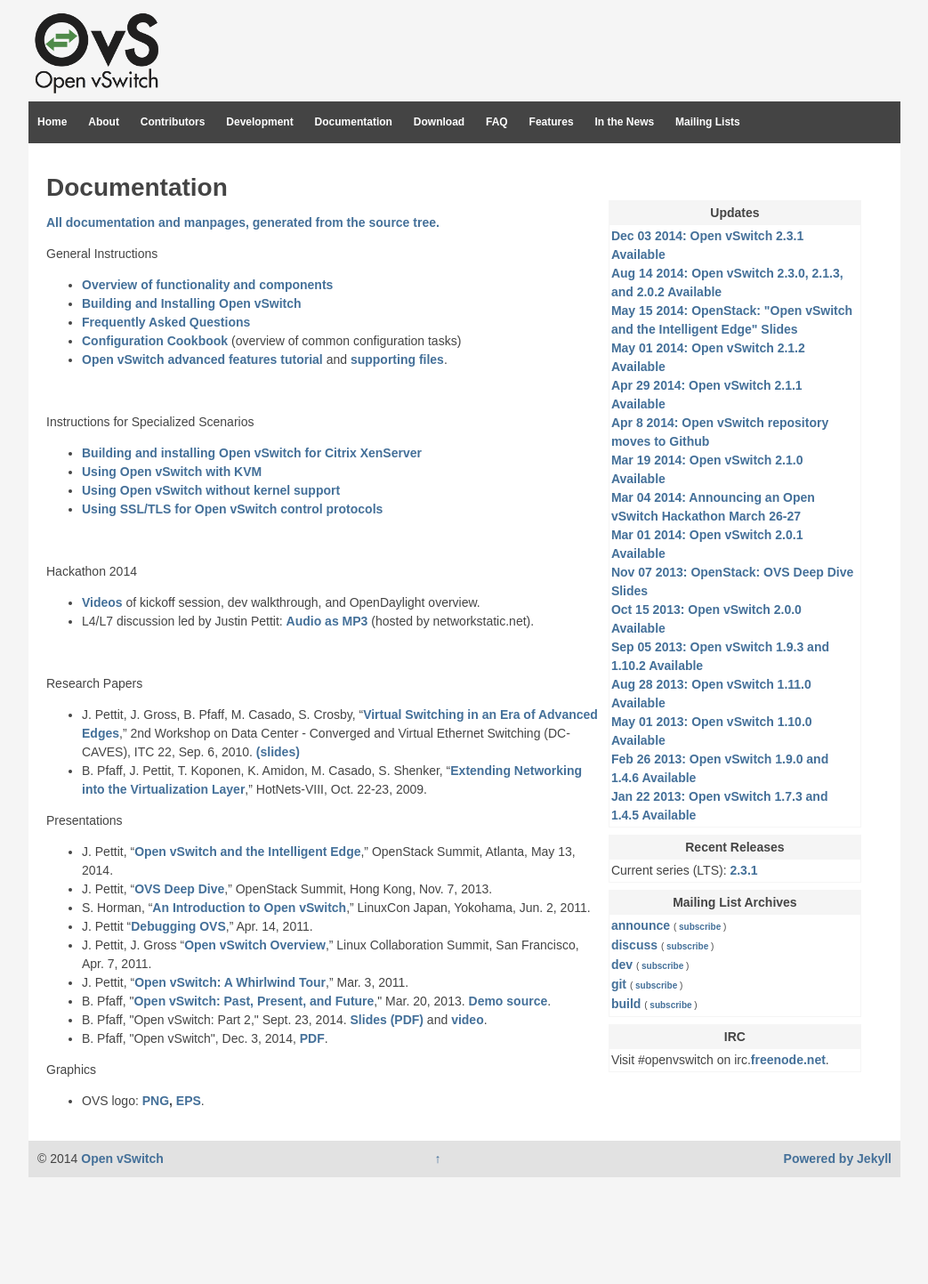
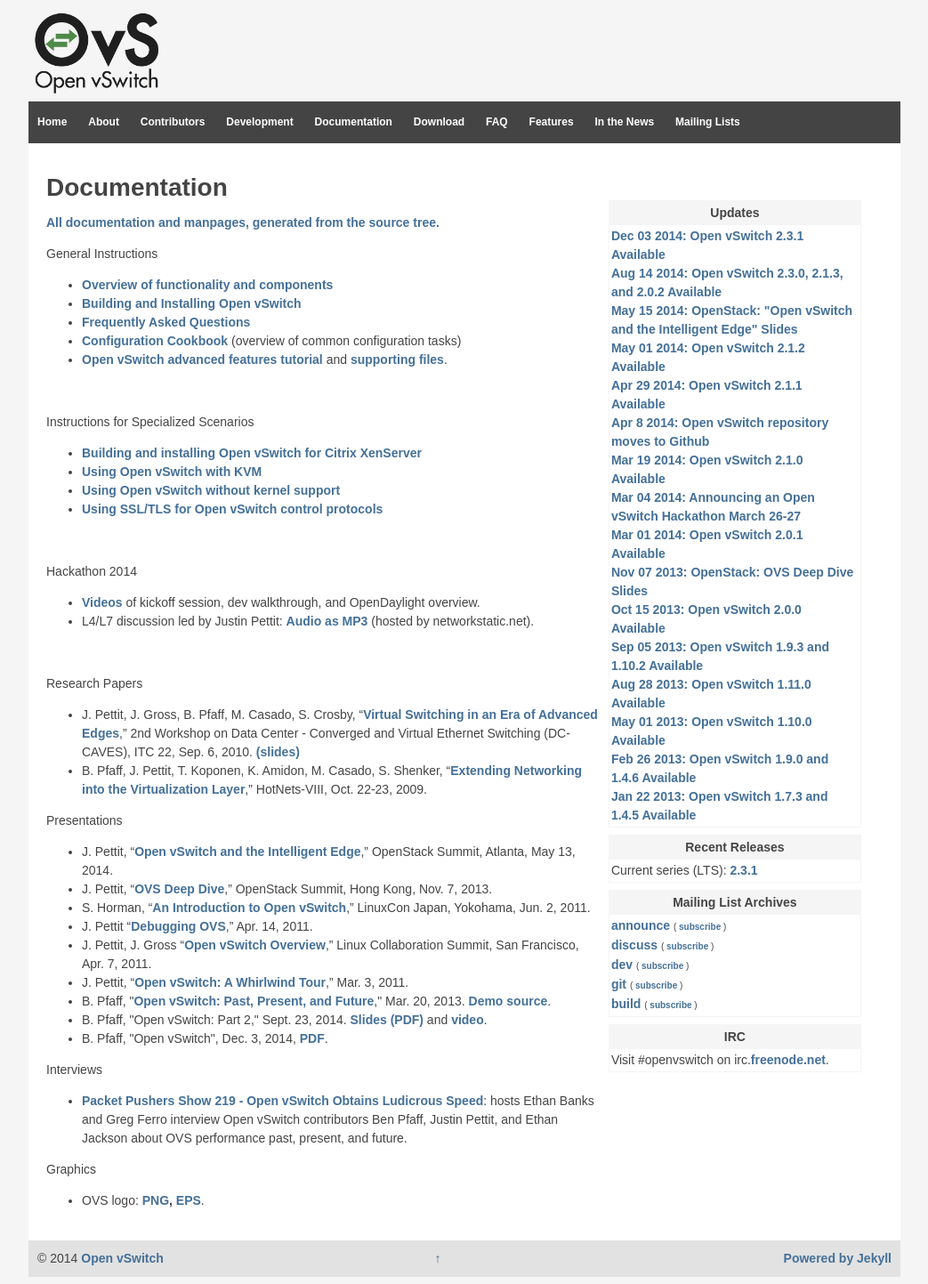
Before and after one commit to openvswitch/openvswitch.github.io, a Jekyll site: the page built from support/index.html, in a window 1280 px wide. Shown: the whole page at 89% size, without its empty margins (118-1161 px from the left). Built offline with Jekyll 4.4.1, drawn with Linux system fonts in a browser that asks for light colours; before the commit the page ends 1331 px from its top, so only the background shows below that.

Commit message:
support: Link to Packet Pushers podcast about Open vSwitch.

```diff
--- a/support/index.html
+++ b/support/index.html
@@ -60,6 +60,14 @@
 <li>B. Pfaff, "Open vSwitch: Part 2," Sept. 23, 2014. <a href="{{site.ovsurl}}/slides/banv2014.pdf">Slides (PDF)</a> and <a href="http://www.youtube.com/watch?v=SZWzF9JRIw0">video</a>.</li>
 <li>B. Pfaff, "Open vSwitch", Dec. 3, 2014, <a href="{{site.ovsurl}}/support/slides/brkt.pdf">PDF</a>.</li>
 </ul>
+<p>Interviews</p>
+<ul>
+<li><a href="http://packetpushers.net/show-219-open-vswitch-obtains-ludicrous-speed/">Packet
+Pushers Show 219 - Open vSwitch Obtains Ludicrous Speed</a>: hosts
+Ethan Banks and Greg Ferro interview Open vSwitch contributors Ben
+Pfaff, Justin Pettit, and Ethan Jackson about OVS performance past,
+present, and future.</li>
+</ul>
 <p>Graphics</p>
 <ul>
 <li>OVS logo: <a href="{{site.ovsurl}}/assets/vswitch.png">PNG<a>, <a href="{{site.ovsurl}}/assets/vswitch.eps">EPS</a>.</li>
```
